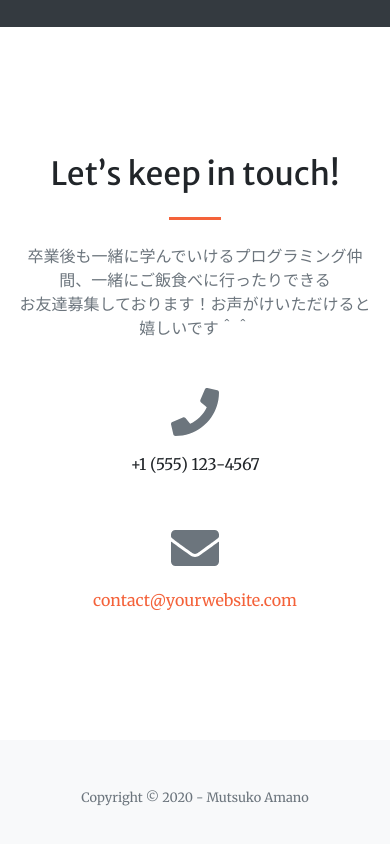
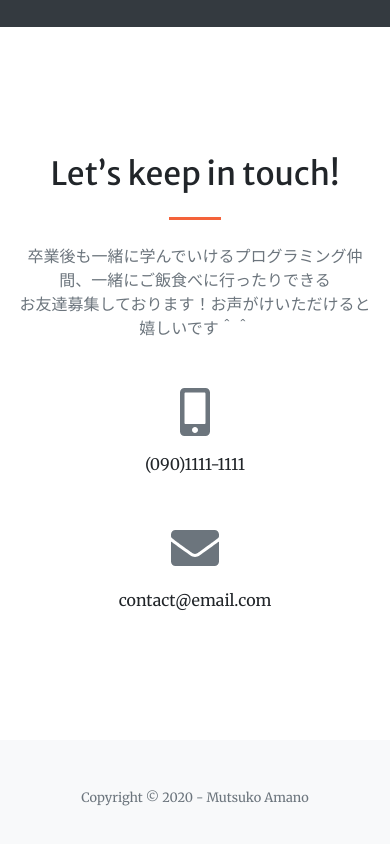
Before and after one commit to MutsukoAmano/codebase_presentation_201105, a plain HTML site: page index.html in a window 390 px wide. Shown: the part 4421-5265 px from the top of the page. Drawn offline with nearby package versions, Linux system fonts and the light colour scheme.

Commit message:
テキスト変更

```diff
--- a/index.html
+++ b/index.html
@@ -28,7 +28,7 @@
                     <ul class="navbar-nav ml-auto my-2 my-lg-0">
                         <li class="nav-item"><a class="nav-link js-scroll-trigger" href="#about">About</a></li>
                         <li class="nav-item"><a class="nav-link js-scroll-trigger" href="#services">Hobbies</a></li>
-                        <li class="nav-item"><a class="nav-link js-scroll-trigger" href="#portfolio">Portfolio</a></li>
+                        <li class="nav-item"><a class="nav-link js-scroll-trigger" href="#portfolio">Photos</a></li>
                         <li class="nav-item"><a class="nav-link js-scroll-trigger" href="#contact">Contact</a></li>
                     </ul>
                 </div>
@@ -105,7 +105,7 @@
             <div class="container-fluid p-0">
                 <div class="row no-gutters">
                     <div class="col-lg-4 col-sm-6">
-                        <a class="portfolio-box" href="assets/img/portfooplio/fullsize/1.jpg">
+                        <a class="portfolio-box" href="assets/img/portfolio/fullsize/1.jpg">
                             <img class="img-fluid" src="assets/img/portfolio/thumbnails/1.jpg" alt="" />
                         </a>
                     </div>
@@ -157,13 +157,13 @@
                 </div>
                 <div class="row">
                     <div class="col-lg-4 ml-auto text-center mb-5 mb-lg-0">
-                        <i class="fas fa-phone fa-3x mb-3 text-muted"></i>
-                        <div>+1 (555) 123-4567</div>
+                        <i class="fas fa-mobile-alt fa-3x mb-3 text-muted"></i>
+                        <div>(090)1111-1111</div>
                     </div>
                     <div class="col-lg-4 mr-auto text-center">
                         <i class="fas fa-envelope fa-3x mb-3 text-muted"></i>
                         <!-- Make sure to change the email address in BOTH the anchor text and the link target below!-->
-                        <a class="d-block" href="mailto:contact@yourwebsite.com">contact@yourwebsite.com</a>
+                        <a class="d-block">contact@email.com</a>
                     </div>
                 </div>
             </div>
```
